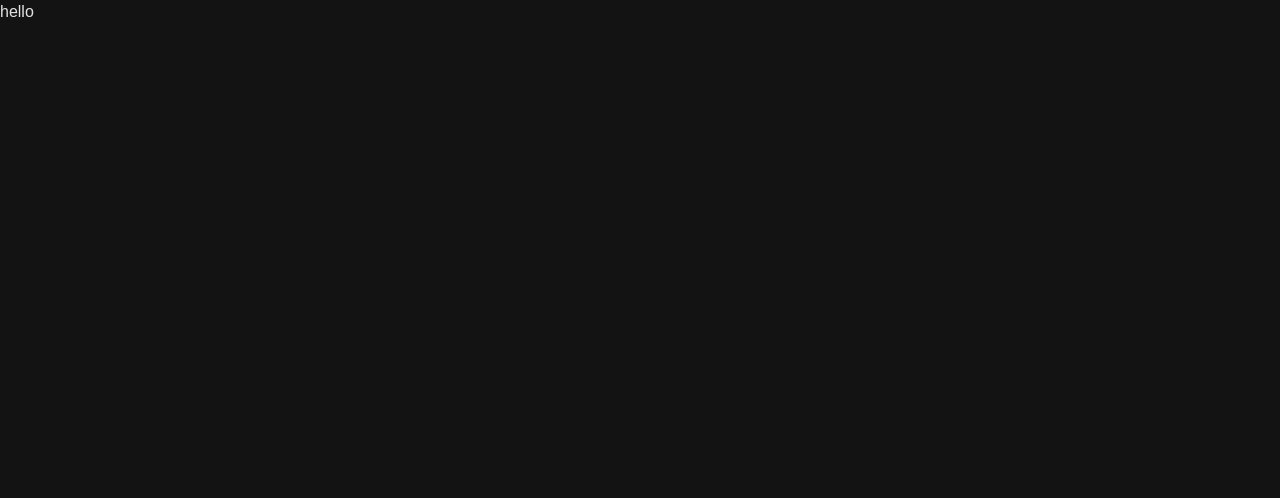
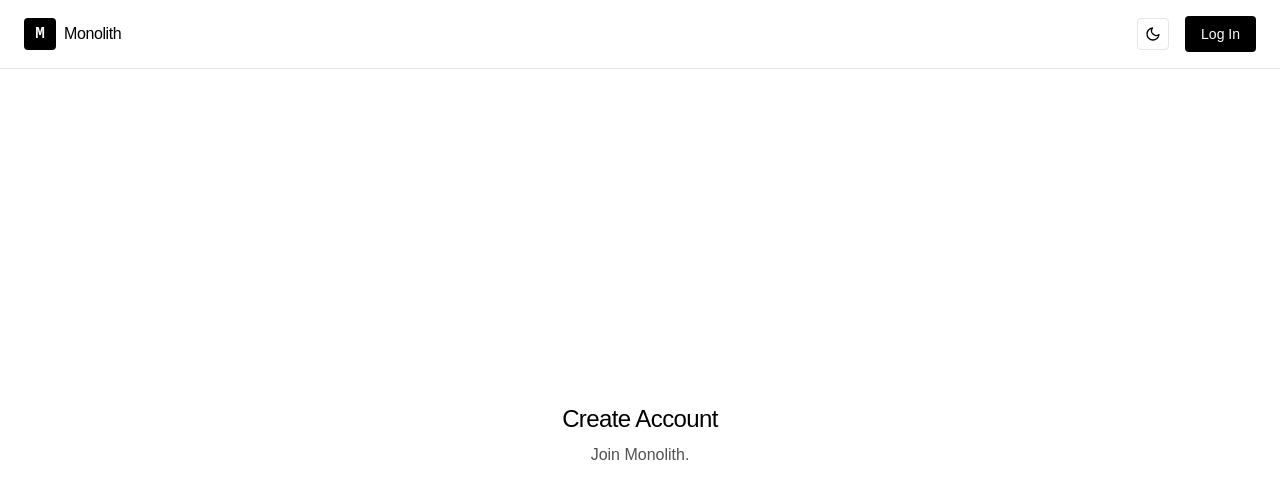
Before and after one commit to mohamed-ahmed99/MAS_Book_Mark, a React (Vite) app in the folder front-end/: page /auth/create-account in a window 1280 px wide. Shown: the top 498 px of the page. Built offline with nearby package versions, Linux system fonts and the light colour scheme.

Commit message:
feat: scaffold front-end project with Tailwind CSS, React Router, and initial authentication UI components

```diff
--- a/front-end/package.json
+++ b/front-end/package.json
@@ -14,6 +14,7 @@
     "framer-motion": "^13.1.1",
     "react": "^19.2.8",
     "react-dom": "^19.2.8",
+    "react-icons": "^5.7.0",
     "react-router-dom": "^7.18.3",
     "tailwindcss": "^4.3.3"
   },
--- a/front-end/src/App.jsx
+++ b/front-end/src/App.jsx
@@ -1,15 +1,30 @@
+import { BrowserRouter, Routes, Route, Navigate } from 'react-router-dom';
+import AuthLayout from './pages/auth/layout.jsx';
+import Login from './pages/auth/authPages/Login.jsx';
+import CreateAccount from './pages/auth/authPages/CreateAccount.jsx';
+
+function App() {
+  return (
+    <BrowserRouter>
+      <Routes>
+
+
+        {/* Auth Routes */}
+        <Route path="/auth" element={<AuthLayout />}>
+          <Route path="login" element={<Login />} />
+          <Route path="create-account" element={<CreateAccount />} />
+        </Route>
+
+
+
+        <Route path="*" element={<Navigate to="/auth" replace />} />
 
 
 
 
-
-
-function App() {
-  return (
-    <>
-      <h1>hello</h1>
-    </>
+      </Routes>
+    </BrowserRouter>
   )
 }
 
-export default App
+export default App;
--- /dev/null
+++ b/front-end/src/components/Button.jsx
@@ -0,0 +1,43 @@
+
+
+const Button = ({
+  children,
+  onClick,
+  type = 'button',
+  variant = 'primary',
+  className = '',
+  disabled = false,
+  isLoading = false
+}) => {
+
+  const baseStyles = "px-4 py-2 rounded-sm font-medium transition-colors focus:outline-none text-sm";
+
+  const variants = {
+    primary: "bg-text-high text-canvas hover:opacity-90",
+    ghost: "border border-border text-text-high hover:bg-elevated focus:border-text-high",
+    secondary: "bg-elevated text-text-high hover:bg-border",
+    outline: "border border-border text-text-high hover:bg-elevated focus:border-text-high",
+    danger: "bg-text-high text-canvas hover:opacity-90" // Simplified to monochrome per design specs
+  };
+
+  const currentVariant = variants[variant] || variants.primary;
+
+  return (
+    <button
+      type={type}
+      onClick={onClick}
+      disabled={disabled || isLoading}
+      className={`${baseStyles} flex items-center justify-center ${currentVariant} ${(disabled || isLoading) ? 'opacity-50 cursor-not-allowed' : ''} ${className}`}
+    >
+      {isLoading && (
+        <svg className="animate-spin -ml-1 mr-2 h-4 w-4 text-current" xmlns="http://www.w3.org/2000/svg" fill="none" viewBox="0 0 24 24">
+          <circle className="opacity-25" cx="12" cy="12" r="10" stroke="currentColor" strokeWidth="4"></circle>
+          <path className="opacity-75" fill="currentColor" d="M4 12a8 8 0 018-8V0C5.373 0 0 5.373 0 12h4zm2 5.291A7.962 7.962 0 014 12H0c0 3.042 1.135 5.824 3 7.938l3-2.647z"></path>
+        </svg>
+      )}
+      {children}
+    </button>
+  );
+};
+
+export default Button;
--- /dev/null
+++ b/front-end/src/components/Input.jsx
@@ -0,0 +1,38 @@
+
+
+const Input = ({
+  label,
+  type = 'text',
+  name,
+  value,
+  onChange,
+  placeholder,
+  required = false,
+  className = '',
+  error,
+}) => {
+
+  return (
+    <div className={`flex flex-col gap-1 ${className}`}>
+      {label && <label htmlFor={name} className="text-[12px] font-mono font-medium text-text-high uppercase tracking-widest">{label}</label>}
+
+      <input
+        type={type}
+        id={name}
+        name={name}
+        value={value}
+        onChange={onChange}
+        placeholder={placeholder}
+        required={required}
+        className={`px-3 py-2 border rounded-sm focus:outline-none transition-colors bg-transparent text-text-high font-mono placeholder:text-text-disabled ${
+          error
+            ? 'border-text-high'
+            : 'border-border hover:border-text-medium focus:border-text-high'
+        }`}
+      />
+      {error && <span className="text-xs font-mono text-text-high mt-1">! {error}</span>}
+    </div>
+  );
+};
+
+export default Input;
--- a/front-end/src/index.css
+++ b/front-end/src/index.css
@@ -1,63 +1,48 @@
 @import "tailwindcss";
 
 @theme {
-  --color-surface: #131313;
-  --color-surface-dim: #131313;
-  --color-surface-bright: #393939;
-  --color-surface-container-lowest: #0e0e0e;
-  --color-surface-container-low: #1b1c1c;
-  --color-surface-container: #1f2020;
-  --color-surface-container-high: #2a2a2a;
-  --color-surface-container-highest: #353535;
-  --color-on-surface: #e4e2e1;
-  --color-on-surface-variant: #c4c7c8;
-  --color-inverse-surface: #e4e2e1;
-  --color-inverse-on-surface: #303030;
-  --color-outline: #8e9192;
-  --color-outline-variant: #444748;
-  --color-surface-tint: #c6c6c7;
-  --color-primary: #ffffff;
-  --color-on-primary: #2f3131;
-  --color-primary-container: #e2e2e2;
-  --color-on-primary-container: #636565;
-  --color-inverse-primary: #5d5f5f;
-  --color-secondary: #c7c6c6;
-  --color-on-secondary: #303031;
-  --color-secondary-container: #464747;
-  --color-on-secondary-container: #b6b5b5;
-  --color-tertiary: #ffffff;
-  --color-on-tertiary: #2f3131;
-  --color-tertiary-container: #e2e2e2;
-  --color-on-tertiary-container: #636565;
-  --color-error: #ffb4ab;
-  --color-on-error: #690005;
-  --color-error-container: #93000a;
-  --color-on-error-container: #ffdad6;
-  --color-background: #131313;
-  --color-on-background: #e4e2e1;
-  --color-surface-variant: #353535;
+  --color-canvas: var(--canvas);
+  --color-elevated: var(--elevated);
+  --color-border: var(--border-color);
+  --color-border-hover: var(--border-hover);
+  --color-text-high: var(--text-high);
+  --color-text-medium: var(--text-medium);
+  --color-text-disabled: var(--text-disabled);
 
   --font-geist: "Geist", sans-serif;
   --font-mono: "JetBrains Mono", monospace;
 
-  --radius-sm: 0.125rem;
-  --radius-md: 0.375rem;
-  --radius-lg: 0.5rem;
-  --radius-xl: 0.75rem;
+  --radius-sm: 4px;
+  --radius-md: 8px;
+  --radius-lg: 8px;
+}
 
-  --spacing-unit: 4px;
-  --spacing-xs: 4px;
-  --spacing-sm: 8px;
-  --spacing-md: 16px;
-  --spacing-lg: 24px;
-  --spacing-xl: 40px;
+@layer base {
+  :root {
+    --canvas: #FFFFFF;
+    --elevated: #F5F5F5;
+    --border-color: #E5E5E5;
+    --border-hover: #D4D4D4;
+    --text-high: #000000;
+    --text-medium: #525252;
+    --text-disabled: #737373;
+  }
+  .dark {
+    --canvas: #0A0A0A;
+    --elevated: #171717;
+    --border-color: #262626;
+    --border-hover: #404040;
+    --text-high: #FFFFFF;
+    --text-medium: #A3A3A3;
+    --text-disabled: #737373;
   }
 
   body {
-  background-color: var(--color-background);
-  color: var(--color-on-background);
+    background-color: var(--canvas);
+    color: var(--text-high);
     font-family: var(--font-geist);
     margin: 0;
     -webkit-font-smoothing: antialiased;
     -moz-osx-font-smoothing: grayscale;
   }
+}
--- /dev/null
+++ b/front-end/src/pages/auth/Layout.jsx
@@ -0,0 +1,13 @@
+import { Outlet } from 'react-router-dom';
+import Navebar from './Navebar';
+
+export default function AuthLayout() {
+  return (
+    <div className="min-h-screen bg-canvas text-text-high flex flex-col font-geist">
+      <Navebar />
+      <main className="flex-1 flex flex-col">
+        <Outlet />
+      </main>
+    </div>
+  );
+}
--- /dev/null
+++ b/front-end/src/pages/auth/Navebar.jsx
@@ -0,0 +1,62 @@
+import { useState, useEffect } from 'react';
+import { useLocation, useNavigate } from 'react-router-dom';
+
+export default function Navebar() {
+  const [isDark, setIsDark] = useState(() => {
+    // Check local storage or system preference on initial load
+    if (typeof window !== 'undefined') {
+      const storedTheme = localStorage.getItem('theme');
+      if (storedTheme) {
+        return storedTheme === 'dark';
+      }
+      return window.matchMedia('(prefers-color-scheme: dark)').matches;
+    }
+    return false;
+  });
+
+  const location = useLocation();
+  const navigate = useNavigate();
+
+  const isLogin = location.pathname.includes('/login');
+
+  useEffect(() => {
+    const root = document.documentElement;
+    if (isDark) {
+      root.classList.add('dark');
+      localStorage.setItem('theme', 'dark');
+    } else {
+      root.classList.remove('dark');
+      localStorage.setItem('theme', 'light');
+    }
+  }, [isDark]);
+
+  return (
+    <nav className="flex items-center justify-between px-6 py-4 border-b border-border">
+      <div className="flex items-center gap-2">
+        <div className="w-8 h-8 rounded-sm bg-text-high flex items-center justify-center text-canvas font-bold font-mono">
+          M
+        </div>
+        <span className="font-geist font-medium text-text-high tracking-tight">Monolith</span>
+      </div>
+      <div className="flex items-center gap-4">
+        <button
+          onClick={() => setIsDark(!isDark)}
+          className="w-8 h-8 flex items-center justify-center rounded-sm border border-border hover:border-border-hover text-text-high transition-colors cursor-pointer"
+          aria-label="Toggle dark mode"
+        >
+          {isDark ? (
+            <svg xmlns="http://www.w3.org/2000/svg" width="16" height="16" viewBox="0 0 24 24" fill="none" stroke="currentColor" strokeWidth="2" strokeLinecap="round" strokeLinejoin="round"><circle cx="12" cy="12" r="5"/><path d="M12 1v2M12 21v2M4.2 4.2l1.4 1.4M18.4 18.4l1.4 1.4M1 12h2M21 12h2M4.2 19.8l1.4-1.4M18.4 5.6l1.4-1.4"/></svg>
+          ) : (
+            <svg xmlns="http://www.w3.org/2000/svg" width="16" height="16" viewBox="0 0 24 24" fill="none" stroke="currentColor" strokeWidth="2" strokeLinecap="round" strokeLinejoin="round"><path d="M21 12.79A9 9 0 1 1 11.21 3 7 7 0 0 0 21 12.79z"/></svg>
+          )}
+        </button>
+        <button
+          onClick={() => navigate(isLogin ? '/auth/create-account' : '/auth/login')}
+          className="px-4 py-2 rounded-sm bg-text-high text-canvas font-medium text-sm hover:opacity-90 transition-opacity cursor-pointer"
+        >
+          {isLogin ? 'Create Account' : 'Log In'}
+        </button>
+      </div>
+    </nav>
+  );
+}
--- /dev/null
+++ b/front-end/src/pages/auth/authPages/CreateAccount.jsx
@@ -0,0 +1,16 @@
+import Input from "../../../components/Input";
+import Button from "../../../components/Button";
+
+
+export default function CreateAccount() {
+  return (
+    <div className="flex-1 flex items-center justify-center">
+      <div className="text-center">
+        <h1 className="text-2xl font-medium tracking-tight mb-2 text-text-high">Create Account</h1>
+        <p className="text-text-medium">Join Monolith.</p>
+
+
+      </div>
+    </div>
+  );
+}
--- /dev/null
+++ b/front-end/src/pages/auth/authPages/Login.jsx
@@ -0,0 +1,10 @@
+export default function Login() {
+  return (
+    <div className="flex-1 flex items-center justify-center">
+      <div className="text-center">
+        <h1 className="text-2xl font-medium tracking-tight mb-2 text-text-high">Log In</h1>
+        <p className="text-text-medium">Welcome back to Monolith.</p>
+      </div>
+    </div>
+  );
+}
```
Also changed, not shown: 1 other file (tests, documents, lock files or other folders). Lines whose indentation alone changed are shown as unchanged.
